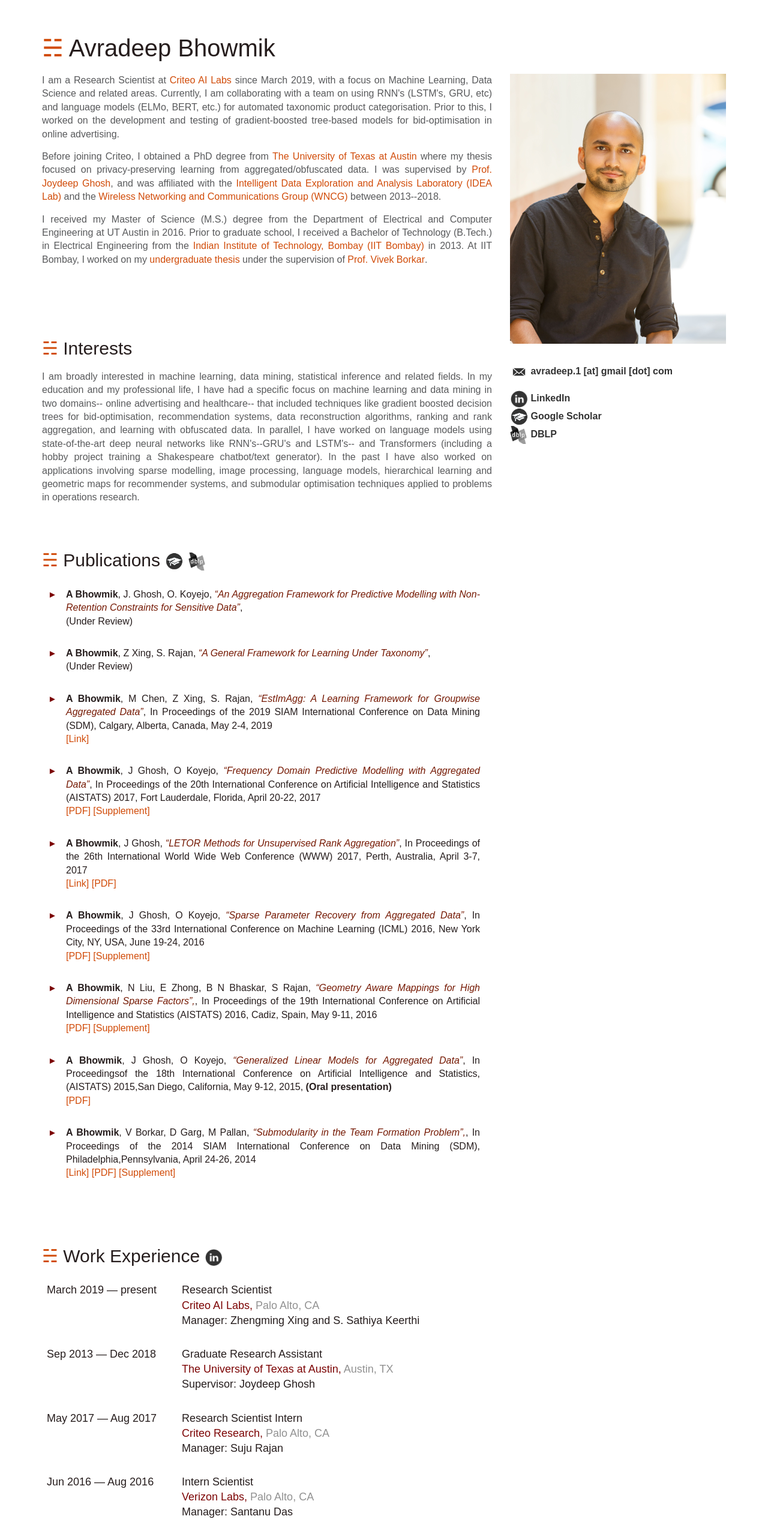
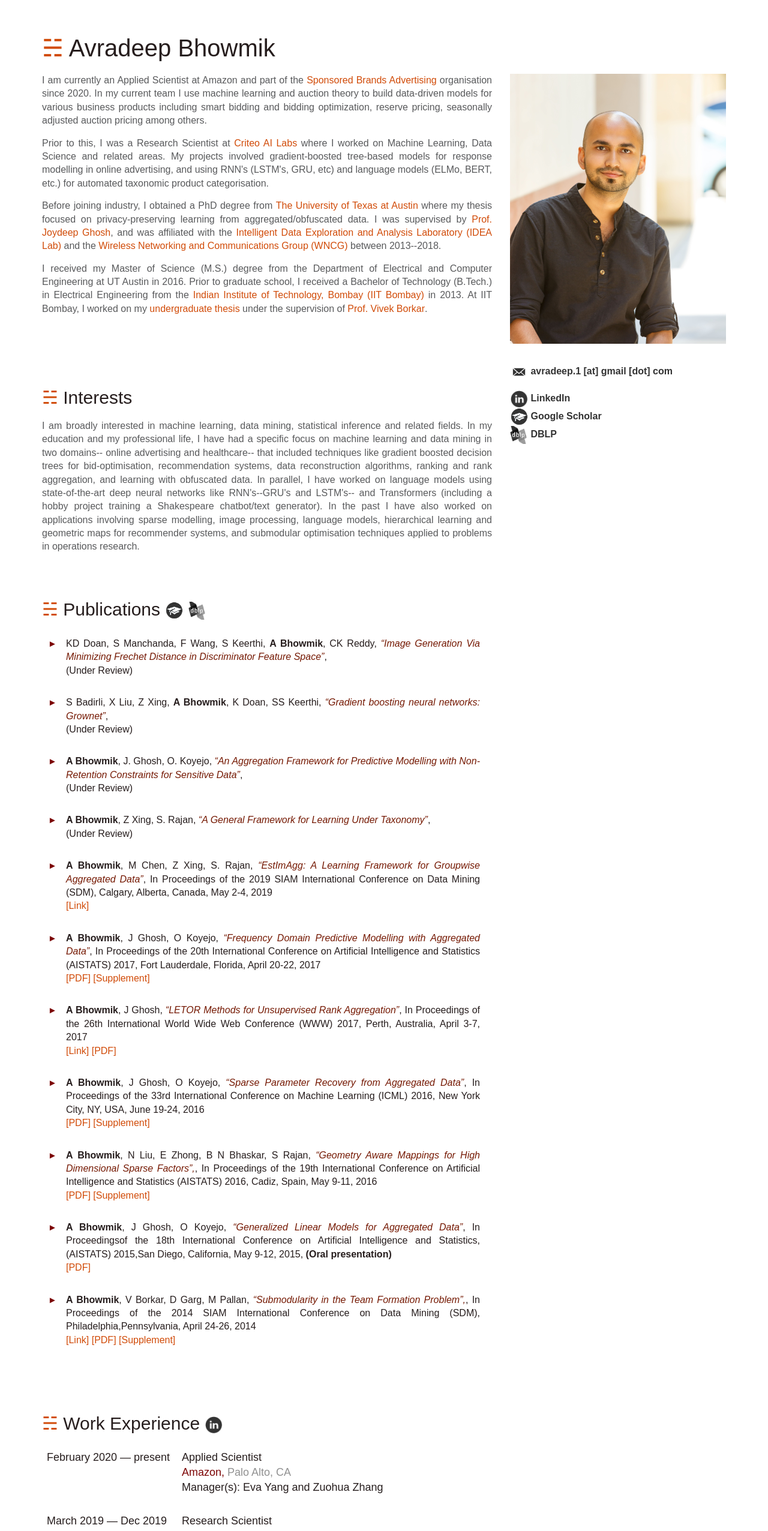
Before and after one commit to avradeep1/avradeep1.github.io, a plain HTML site: page index.html in a window 1280 px wide. Shown: the part 60-2612 px from the top of the page at 60% size. Drawn offline with nearby package versions, Linux system fonts and the light colour scheme.

Commit message:
Updated website only not CV

```diff
--- a/index.html
+++ b/index.html
@@ -54,9 +54,11 @@
 							<p>
 								<h1 id="home"> <font color="#d14b08"> &#x2635 </font> Avradeep Bhowmik</h1>
 							</p>
-							<p>I am a Research Scientist at <a href="https://www.criteo.com" target="_blank"> Criteo AI Labs </a> since March 2019, with a focus on Machine Learning, Data Science and related areas. Currently, I am collaborating with a team on using RNN's (LSTM's, GRU, etc) and language models (ELMo, BERT, etc.) for automated taxonomic product categorisation. Prior to this, I worked on the development and testing of gradient-boosted tree-based models for bid-optimisation in online advertising.</p>
+							<p> I am currently an Applied Scientist at Amazon and part of the <a href="https://advertising.amazon.com/solutions/products/sponsored-brands" target="_blank"> Sponsored Brands Advertising </a> organisation since 2020. In my current team I use machine learning and auction theory to build data-driven models for various business products including smart bidding and bidding optimization, reserve pricing, seasonally adjusted auction pricing among others.
+							</p>
+							<p>Prior to this, I was a Research Scientist at <a href="https://www.criteo.com" target="_blank"> Criteo AI Labs </a> where I worked on Machine Learning, Data Science and related areas. My projects involved gradient-boosted tree-based models for response modelling in online advertising, and using RNN's (LSTM's, GRU, etc) and language models (ELMo, BERT, etc.) for automated taxonomic product categorisation.</p>
 
-							<p>Before joining Criteo, I obtained a PhD degree from <a href="https://www.utexas.edu" target="_blank">The University of Texas at Austin</a> where my thesis focused on privacy-preserving learning from aggregated/obfuscated data. I was supervised by <a href="http://www.ideal.ece.utexas.edu/ghosh/" target="_blank">Prof. Joydeep Ghosh</a>, and was affiliated with the <a href="http://www.ideal.ece.utexas.edu/" target="_blank">Intelligent Data Exploration and Analysis Laboratory (IDEA Lab)</a> and the <a href="https://wncg.org/" target="_blank">Wireless Networking and Communications Group (WNCG)</a> between 2013--2018. </p>
+							<p>Before joining industry, I obtained a PhD degree from <a href="https://www.utexas.edu" target="_blank">The University of Texas at Austin</a> where my thesis focused on privacy-preserving learning from aggregated/obfuscated data. I was supervised by <a href="http://www.ideal.ece.utexas.edu/ghosh/" target="_blank">Prof. Joydeep Ghosh</a>, and was affiliated with the <a href="http://www.ideal.ece.utexas.edu/" target="_blank">Intelligent Data Exploration and Analysis Laboratory (IDEA Lab)</a> and the <a href="https://wncg.org/" target="_blank">Wireless Networking and Communications Group (WNCG)</a> between 2013--2018. </p>
 
 							<p> I received my Master of Science (M.S.) degree from the Department of Electrical and Computer Engineering at UT Austin in 2016. Prior to graduate school, I received a Bachelor of Technology (B.Tech.) in Electrical Engineering from the <a href="https://www.iitb.ac.in" target="_blank">Indian Institute of Technology, Bombay (IIT Bombay) </a> in 2013. At IIT Bombay, I worked on my <a href="http://epubs.siam.org/doi/abs/10.1137/1.9781611973440.102" target="_blank">undergraduate thesis</a> under the supervision of <a href="https://www.ee.iitb.ac.in/web/faculty/homepage/borkar" target="_blank">Prof. Vivek Borkar</a>. </p>
 
@@ -91,6 +93,13 @@
 
 						</div>
 
+						<blockquote class="blockquote">
+						<h5>  KD Doan, S Manchanda, F Wang, S Keerthi, <b>A Bhowmik</b>,  CK Reddy, <font color="#751903"><i>“Image Generation Via Minimizing Frechet Distance in Discriminator Feature Space”</i></font>, <br>(Under Review) </h5>
+						</blockquote>
+
+						<blockquote class="blockquote">
+						<h5> S Badirli, X Liu, Z Xing, <b>A Bhowmik</b>, K Doan, SS Keerthi, <font color="#751903"><i>“Gradient boosting neural networks: Grownet”</i></font>, <br>(Under Review) </h5>
+						</blockquote>
 
 						<blockquote class="blockquote">
 						<h5> <b>A Bhowmik</b>, J. Ghosh, O. Koyejo, <font color="#751903"><i>“An Aggregation Framework for Predictive Modelling with Non-Retention Constraints for Sensitive Data”</i></font>, <br>(Under Review) </h5>
@@ -144,9 +153,13 @@
 
 						<div class="cells">
 						<table>
+						<tr>
+							<td width="30%"><h5> February 2020 &mdash; present </h5></td>
+							<td width="70%"> <h5> Applied Scientist <br> <font color="#7c0404"> Amazon, </font> <font color="#919191">Palo Alto, CA </font> <br> Manager(s): Eva Yang and Zuohua Zhang </h5>
 
+</td>
 						<tr>
-							<td width="30%"><h5> March 2019 &mdash; present </h5></td>
+							<td width="30%"><h5> March 2019 &mdash; Dec 2019 </h5></td>
 							<td width="70%"> <h5> Research Scientist <br> <font color="#7c0404"> Criteo AI Labs, </font> <font color="#919191">Palo Alto, CA </font> <br> Manager: Zhengming Xing and S. Sathiya Keerthi </h5>
 
 </td>
@@ -206,11 +219,7 @@
 						<table>
 						 <tr>
 							<td width="15%"><h5> Email: </h5></td>
-							<td width="85%"> <h5> avradeep [dot] 1 [at] gmail [dot] com <br> a [dot] bhowmik [at] criteo [dot] com </h5> </td>
-						 </tr>
-						 <tr>
-							<td width="15%"><h5> Office Address: </h5></td>
-							<td width="85%"> <h5> 325 Lytton Avenue, <br> Palo Alto, CA 94301 </h5> </td>
+							<td width="85%"> <h5> avradeep [dot] 1 [at] gmail [dot] com </h5> </td>
 						 </tr>
 						 <tr>
 							<td width="15%"><h5> Phone: </h5></td>
```
